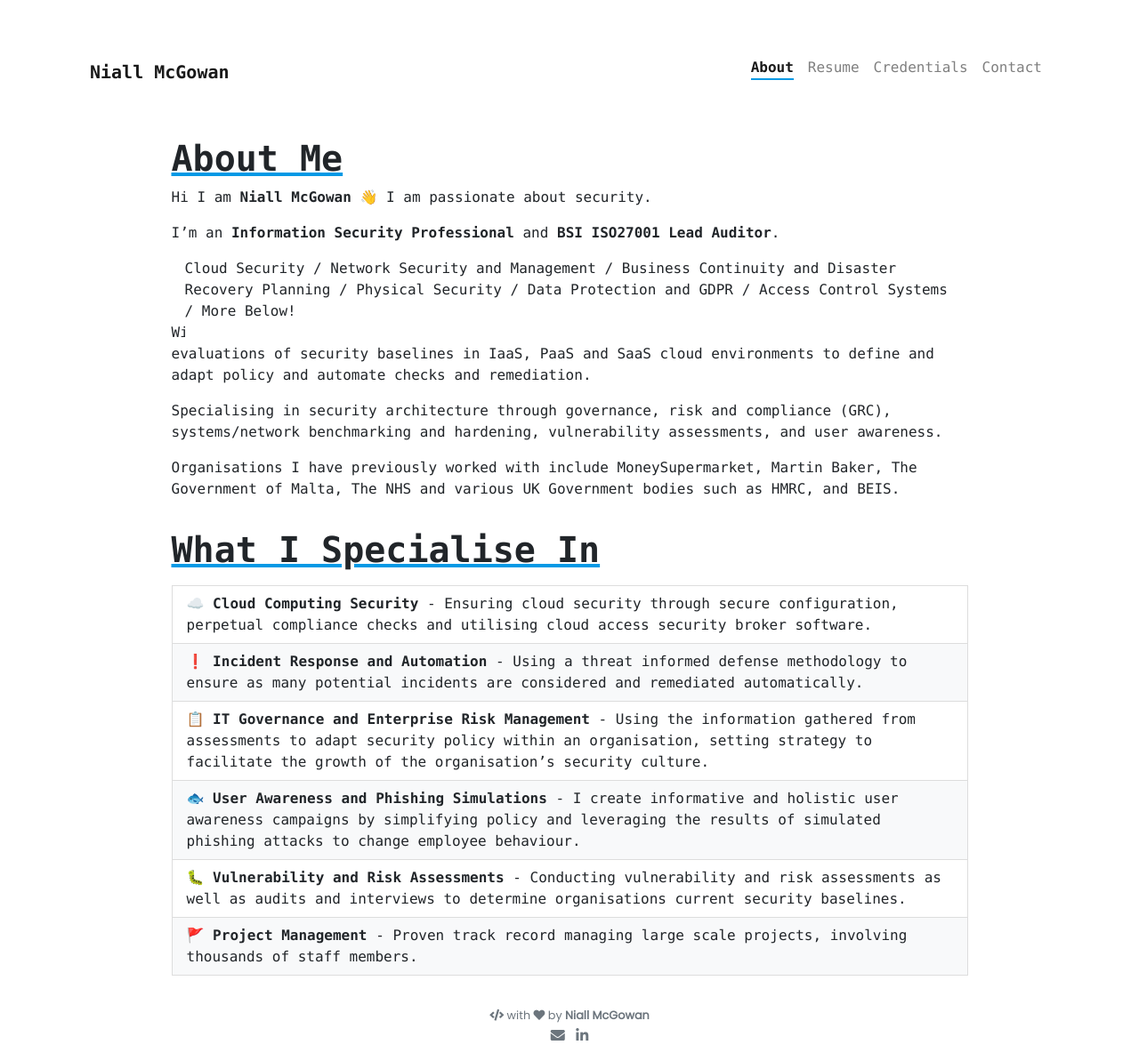
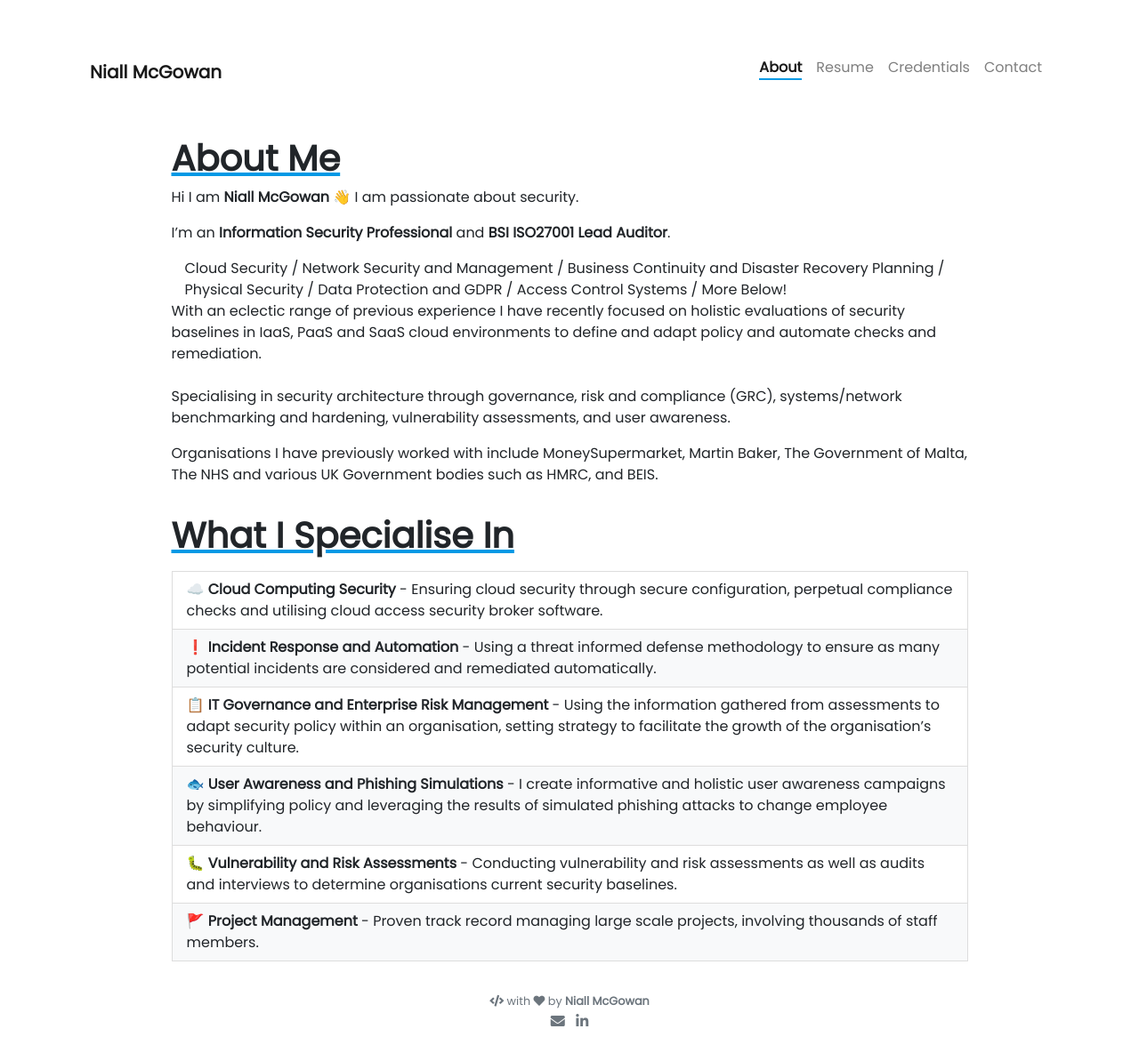
Before and after one commit to niall-mcgowan/niall-mcgowan.github.io, a Jekyll site: the page built from pages/about.md, in a window 1280 px wide. Shown: the whole page at 89% size. Built offline with Jekyll 4.4.1, drawn with Linux system fonts in a browser that asks for light colours; nearby versions of some CDN libraries; emoji names are drawn with the system emoji font.

Commit message:
Update style.scss

```diff
--- a/assets/css/style.scss
+++ b/assets/css/style.scss
@@ -20,7 +20,6 @@
 
 .container {
   position: relative;
-  font-family: Consolas, monospace;
 }
 
 .typing {
@@ -32,13 +31,13 @@
 
 .hiders {
   margin: 0;
-  position: absolute;
+  position: relative;
   top: 0;
   width: 100%;
 }
 
 .hiders p {
-  position: static;
+  position: relative;
   clear: both;
   margin: 0;
   float: right; /* makes animation go left-to-right */
```
